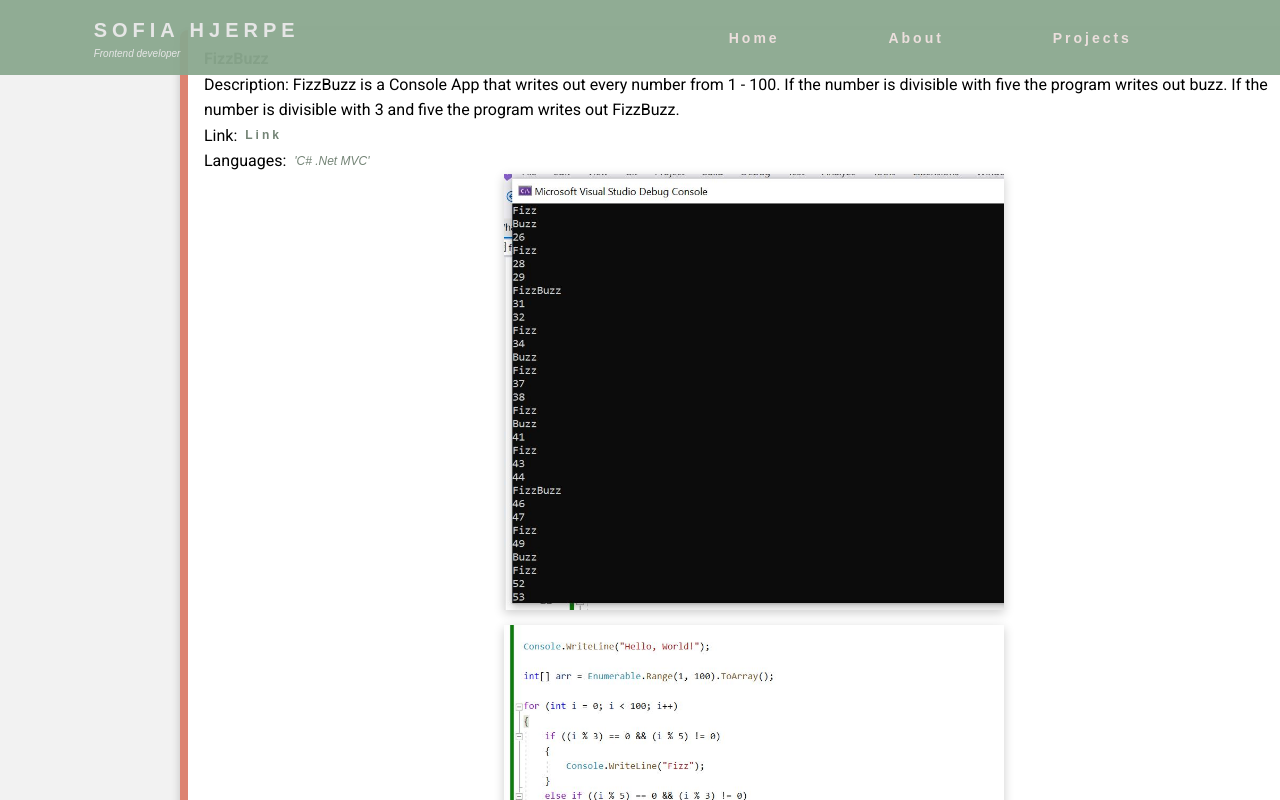
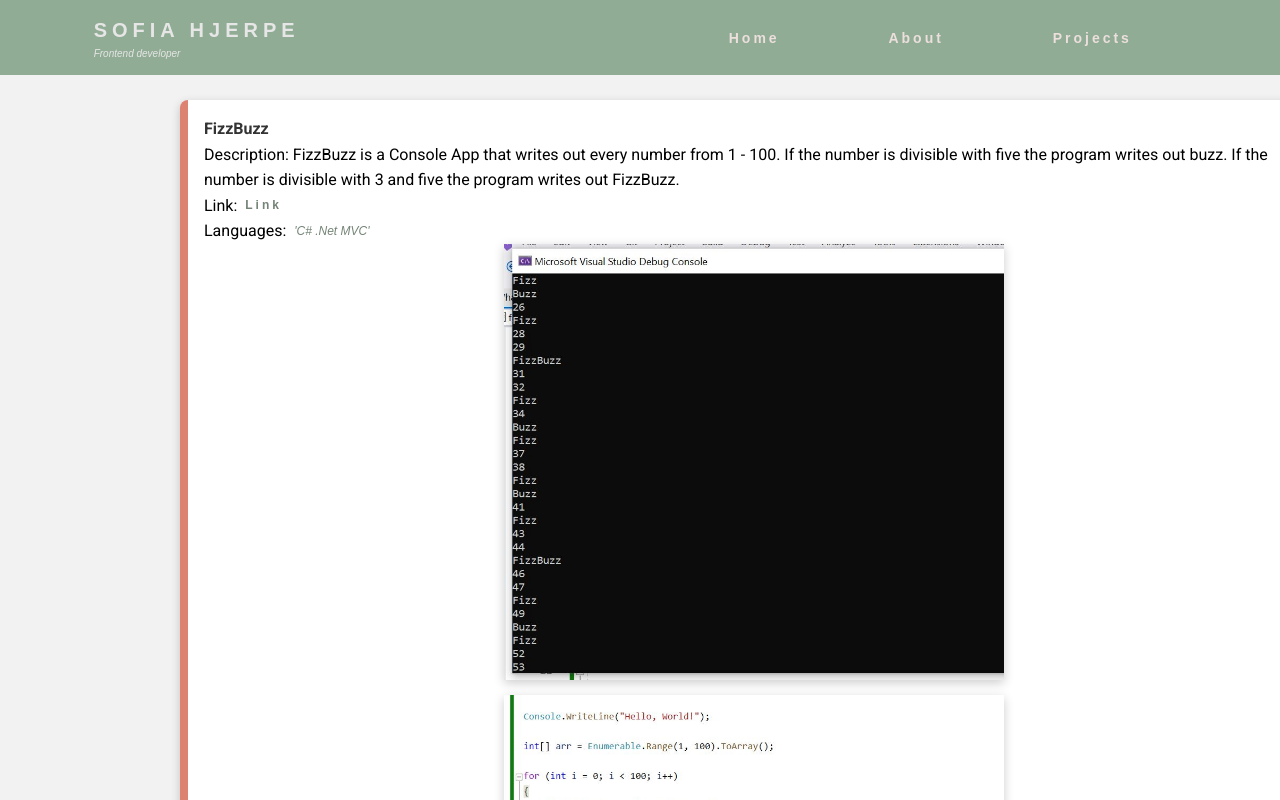
Before and after one commit to SofiaHjerpe/vueportfolio, a Vue app: page /project/1 in a window 1280 px wide. Shown: the top 800 px of the page. Built offline with nearby package versions, Linux system fonts and the light colour scheme; a web font is replaced by a local one.

Commit message:
add margin

```diff
--- a/src/components/SingleProjectItem.vue
+++ b/src/components/SingleProjectItem.vue
@@ -1,5 +1,5 @@
 <template>
-    <div class="project-item" style="margin-top: 30px">
+    <div class="project-item" style="margin-top: 6.25rem">
         <h4 class="project-heading" >{{title}} </h4>
         <p class="project-description">Description: {{description }}</p>
         <span class="project-link">Link: &nbsp; <a :href="plink">Link </a> </span>
```
